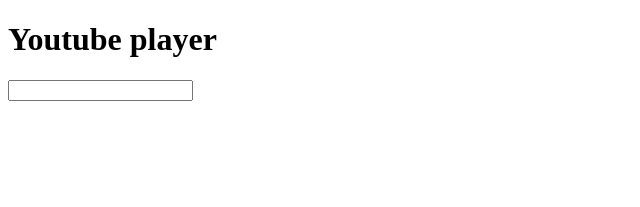
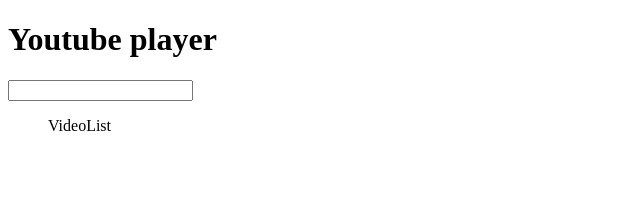
Before and after one commit to TNSaturday/youtube-player, a Vue app: page / in a window 1280 px wide. Shown: the top 207 px of the page, without its empty margins (0-640 px from the left). Built offline with nearby package versions, Linux system fonts and the light colour scheme.

Commit message:
Add videoList component (stub), import axios

```diff
--- a/package.json
+++ b/package.json
@@ -8,6 +8,7 @@
     "lint": "vue-cli-service lint"
   },
   "dependencies": {
+    "axios": "^0.20.0",
     "core-js": "^3.6.5",
     "vue": "^2.6.11"
   },
--- a/src/App.vue
+++ b/src/App.vue
@@ -3,20 +3,32 @@
     <h1>Youtube player</h1>
 
     <SearchBar @termChange="onTermChange"/>
+    <VideoList />
   </div>
 </template>
 
 <script>
+import axios from 'axios';
 import SearchBar from './components/SearchBar';
+import VideoList from './components/VideoList';
+const API_KEY = 'AIzaSyAWoIq4zXcPkI1Dsz-6qIhGcerTT2L6tes';
 
 export default {
   name: 'App',
   components: {
     SearchBar,
+    VideoList,
   },
   methods: {
     onTermChange(searchTerm) {
-      console.log(searchTerm);
+      axios.get('https://www.googleapis.com/youtube/v3/search', {
+        params: {
+          key: API_KEY,
+          type: 'video',
+          part: 'snippet',
+          q: searchTerm
+        }
+      }).then(response => console.log(response));
     }
   }
 };
--- /dev/null
+++ b/src/components/VideoList.vue
@@ -0,0 +1,15 @@
+<template>
+  <ul>
+    VideoList
+  </ul>
+</template>
+
+<script>
+export default {
+  name: 'VideoList',
+}
+</script>
+
+<style>
+
+</style>
```
Also changed, not shown: 1 other file (tests, documents, lock files or other folders).
